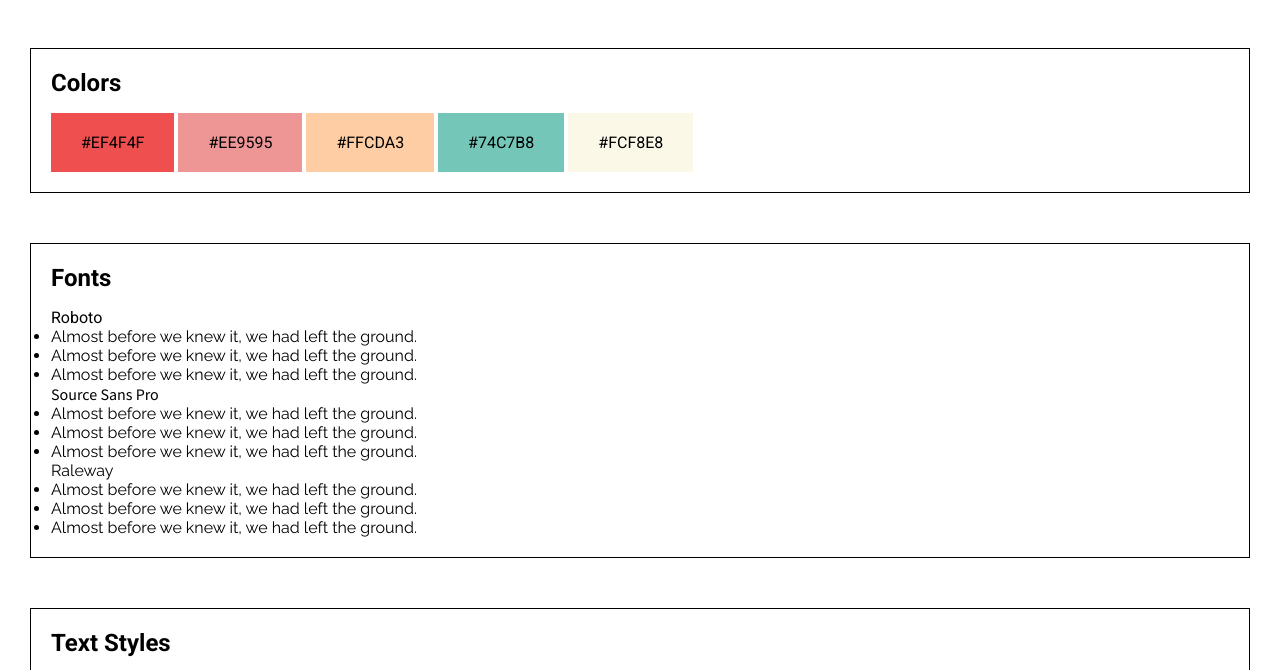
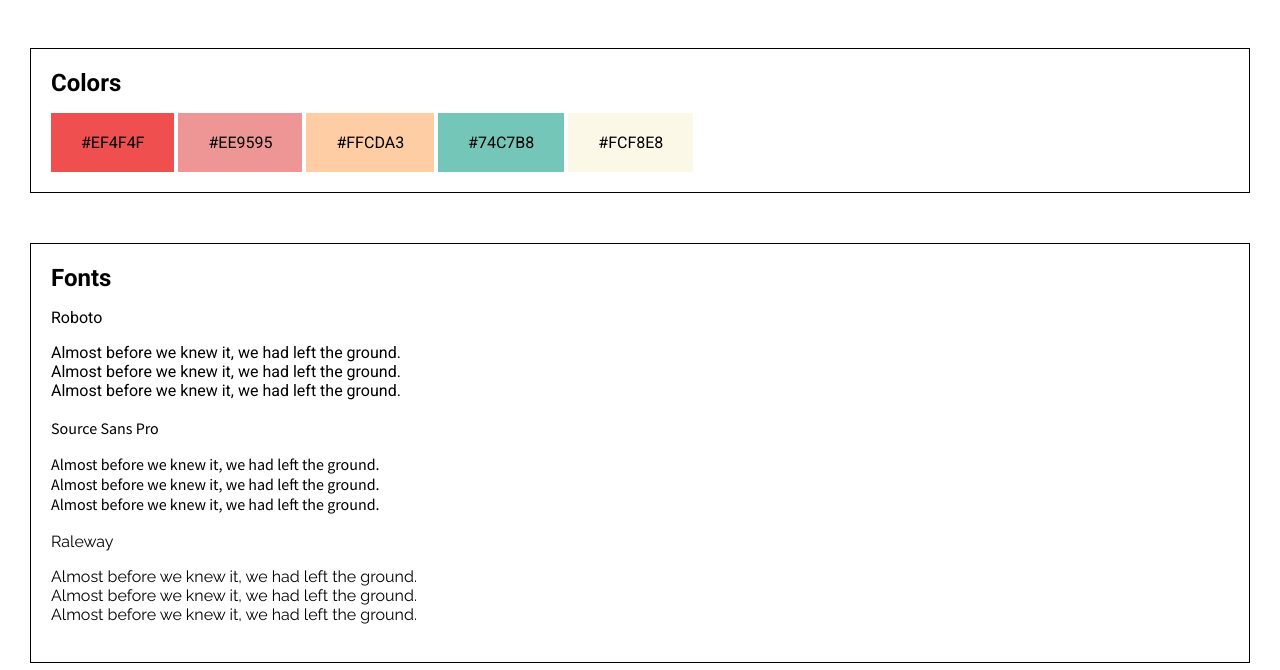
Before and after one commit to jiseonk/My-Website-Style-Guide, a plain HTML site: page index.html in a window 1280 px wide. Shown: the part 79-749 px from the top of the page. Drawn offline with Linux system fonts and the light colour scheme.

Commit message:
Add padding and margin to font box

```diff
--- a/style.css
+++ b/style.css
@@ -66,15 +66,26 @@
 
 /* Font Section*/
 
+.font li {
+    list-style: none;
+}
 
-#Roboto p,li {
+.font .fontTitle {
+    padding-bottom: 16px;
+}
+
+.font .fontName {
+    margin-bottom: 18px;
+}
+
+#Roboto p, #Roboto li {
     font-family: 'Roboto', sans-serif;
 }
 
-#Source p,li {
+#Source p, #Source li {
     font-family: 'Source Sans Pro', sans-serif;
 }
 
-#Raleway p,li {
+#Raleway p, #Raleway li {
     font-family: 'Raleway', sans-serif;;
 }
```
